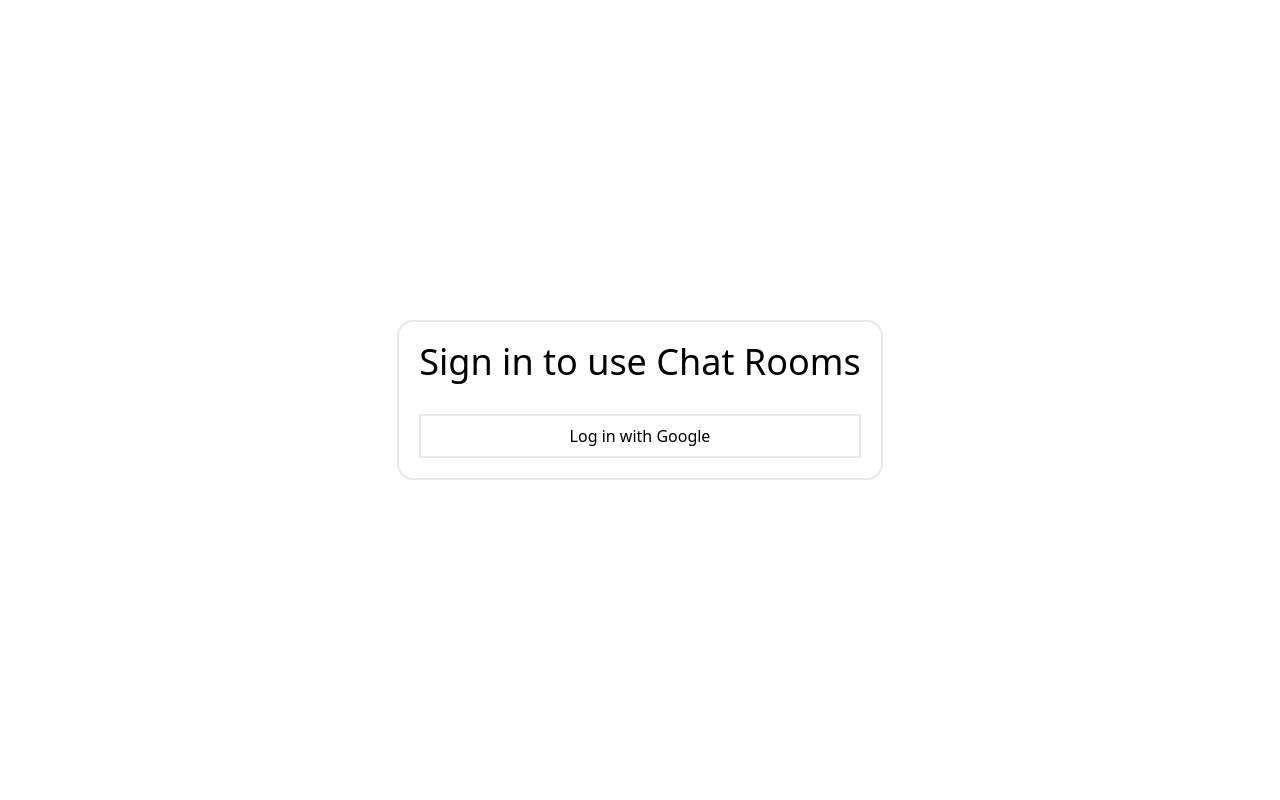
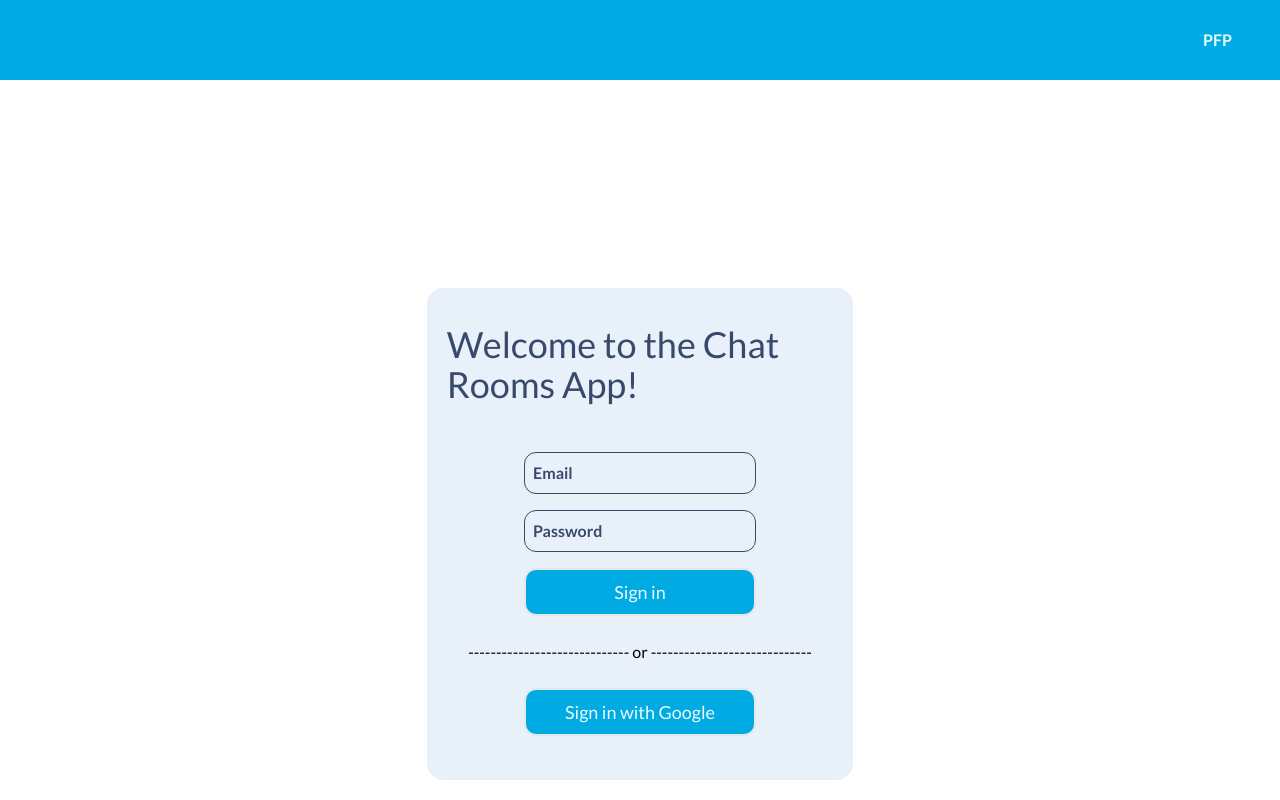
Before and after one commit to mgehrt1/chat-room, a Next.js app: page / in a window 1280 px wide. Built offline with nearby package versions, Linux system fonts and the light colour scheme; no server answers.

Commit message:
Sign in page styling

```diff
--- a/app/global.css
+++ b/app/global.css
@@ -1,3 +1,7 @@
 @tailwind base;
 @tailwind components;
 @tailwind utilities;
+
+* {
+    box-sizing: border-box;
+}
--- a/app/layout.tsx
+++ b/app/layout.tsx
@@ -1,5 +1,12 @@
 import "./global.css";
 import type { Metadata } from "next";
+import { Lato } from "next/font/google";
+
+const lato = Lato({
+    weight: ["400", "700"],
+    style: ["normal"],
+    subsets: ["latin"],
+});
 
 export const metadata: Metadata = {
     title: "Chat Room App",
@@ -9,7 +16,7 @@
 export default function Layout({ children }: { children: React.ReactNode }) {
     return (
         <html lang="en">
-            <body>{children}</body>
+            <body className={lato.className}>{children}</body>
         </html>
     );
 }
--- a/app/page.tsx
+++ b/app/page.tsx
@@ -6,13 +6,15 @@
 import RoomSelector from "@/components/RoomSelector";
 import SignIn from "@/components/SignIn";
 import SignOut from "@/components/SignOut";
+import Nav from "@/components/Nav";
 
 export default function App() {
     const [user] = useAuthState(auth);
 
     return (
-        <div className="flex flex-col justify-center items-center min-h-screen min-w-screen">
-            <div className="flex flex-col border-2 rounded-2xl p-5">
+        <div className="flex flex-col items-center min-w-screen min-h-screen">
+            <Nav />
+            <div className="flex flex-col bg-sky-blue rounded-2xl w-1/3 mt-52 p-5">
                 {user ? <RoomSelector /> : <SignIn />}
                 <SignOut />
             </div>
--- /dev/null
+++ b/components/Nav.tsx
@@ -0,0 +1,7 @@
+export default function Nav() {
+    return (
+        <nav className="flex justify-end items-center bg-light-blue w-full h-20">
+            <p className="text-white-blue font-bold mr-12">PFP</p>
+        </nav>
+    );
+}
--- a/components/RoomSelector.tsx
+++ b/components/RoomSelector.tsx
@@ -34,17 +34,17 @@
     };
 
     return (
-        <div className="flex flex-col">
+        <section className="flex flex-col">
             <form onSubmit={createSubmit} className="flex">
-                <input type="text" name="createId" placeholder="Create custom ID" onChange={(e) => setCreateId(e.target.value)} className="border-2 rounded-md mr-2 pl-1" />
-                {!createSuccess && <p>Room id already in use</p>}
-                <button className="border-2 rounded-md w-full px-1">Create</button>
+                <input type="text" name="createId" placeholder="Create custom ID" onChange={(e) => setCreateId(e.target.value)} className="border-2 rounded-md w-2/3 mr-2 pl-1" />
+                <button className="border-2 rounded-md w-1/3 px-1">Create</button>
             </form>
+            {!createSuccess && <p>Room id already in use</p>}
             <form onSubmit={joinSubmit} className="flex mt-2">
-                <input type="text" name="joinId" placeholder="Join with room ID" onChange={(e) => setJoinId(e.target.value)} className="border-2 rounded-md mr-2 pl-1" />
-                {!joinSuccess && <p>Invalid room id</p>}
-                <button className="border-2 rounded-md w-full px-1">Join</button>
+                <input type="text" name="joinId" placeholder="Join with room ID" onChange={(e) => setJoinId(e.target.value)} className="border-2 rounded-md w-2/3 mr-2 pl-1" />
+                <button className="border-2 rounded-md w-1/3 px-1">Join</button>
             </form>
-        </div>
+            {!joinSuccess && <p>Invalid room id</p>}
+        </section>
     );
 }
--- a/components/SignIn.tsx
+++ b/components/SignIn.tsx
@@ -1,18 +1,31 @@
 import { auth } from "@/config/firebase";
 import { signInWithPopup, GoogleAuthProvider, Auth } from "firebase/auth";
+import { useState } from "react";
 
 export default function SignIn() {
     const provider = new GoogleAuthProvider();
+    const [email, setEmail] = useState("");
+    const [password, setPassword] = useState("");
 
     const signInWithGoogle = () => {
         signInWithPopup(auth, provider);
     };
 
+    const submit = (e: React.FormEvent<HTMLFormElement>) => {
+        e.preventDefault();
+    };
+
     return (
-        <section id="sign-in" className="flex flex-col">
-            <h2 className="text-4xl">Sign in to use Chat Rooms</h2>
-            <button onClick={signInWithGoogle} className="border-2 mt-8 py-2 px-4">
-                Log in with Google
+        <section className="flex flex-col items-center">
+            <h2 className="text-navy text-4xl mt-4">Welcome to the Chat Rooms App!</h2>
+            <form onSubmit={submit} className="flex flex-col items-center w-full">
+                <input type="text" name="email" value={email} placeholder="Email" onChange={(e) => setEmail(e.target.value)} className="bg-sky-blue placeholder:text-navy font-bold border-[1px] border-navy rounded-xl w-3/5 mt-12 pl-2 py-2" />
+                <input type="password" name="password" value={password} placeholder="Password" onChange={(e) => setPassword(e.target.value)} className="bg-sky-blue placeholder:text-navy font-bold border-[1px] border-navy rounded-xl w-3/5 mt-4 pl-2 py-2" />
+                <button className="bg-light-blue text-white-blue text-lg border-2 rounded-xl w-3/5 mt-4 py-2">Sign in</button>
+            </form>
+            <p className="mt-6">----------------------------- or -----------------------------</p>
+            <button onClick={signInWithGoogle} className="flex justify-center bg-light-blue text-white-blue text-lg border-2 rounded-xl w-3/5 my-6 py-2">
+                Sign in with Google
             </button>
         </section>
     );
--- a/tailwind.config.js
+++ b/tailwind.config.js
@@ -7,10 +7,11 @@
   ],
   theme: {
     extend: {
-      backgroundImage: {
-        'gradient-radial': 'radial-gradient(var(--tw-gradient-stops))',
-        'gradient-conic':
-          'conic-gradient(from 180deg at 50% 50%, var(--tw-gradient-stops))',
+      colors: {
+        'light-blue': '#00ABE4',
+        'white-blue': '#EBFBFC',
+        'sky-blue': '#E8F1FA',
+        'navy': '#38496B',
       },
     },
   },
```
